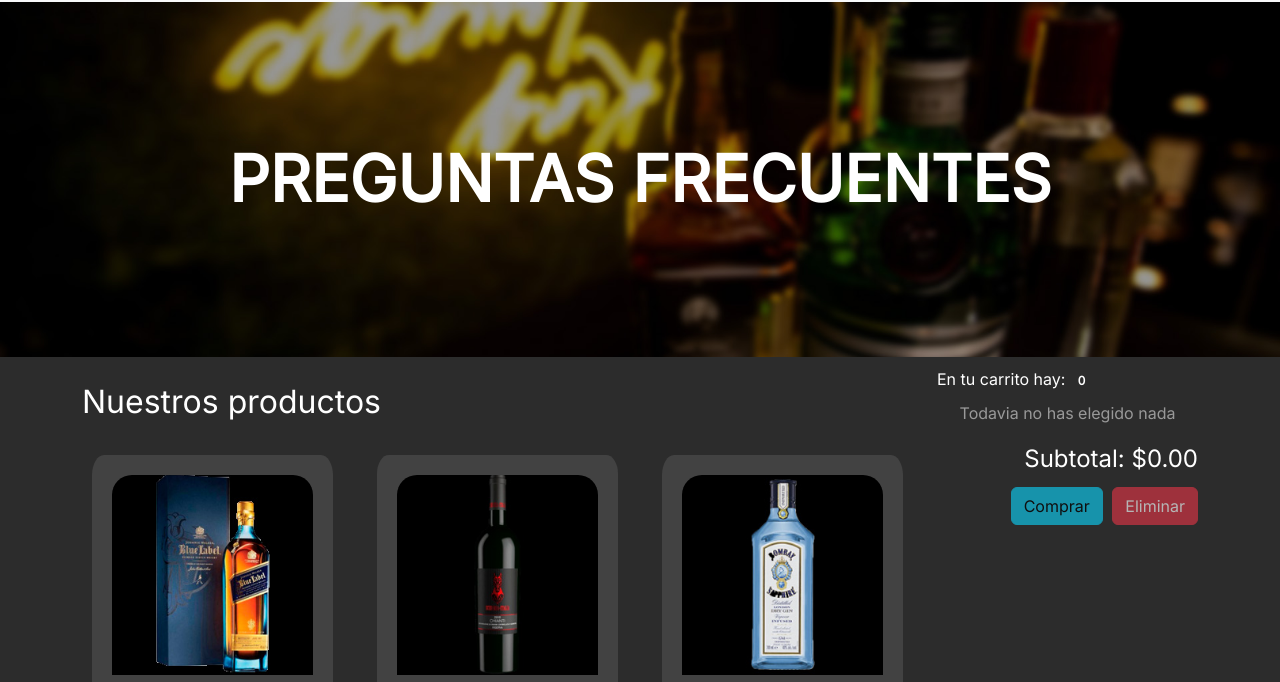
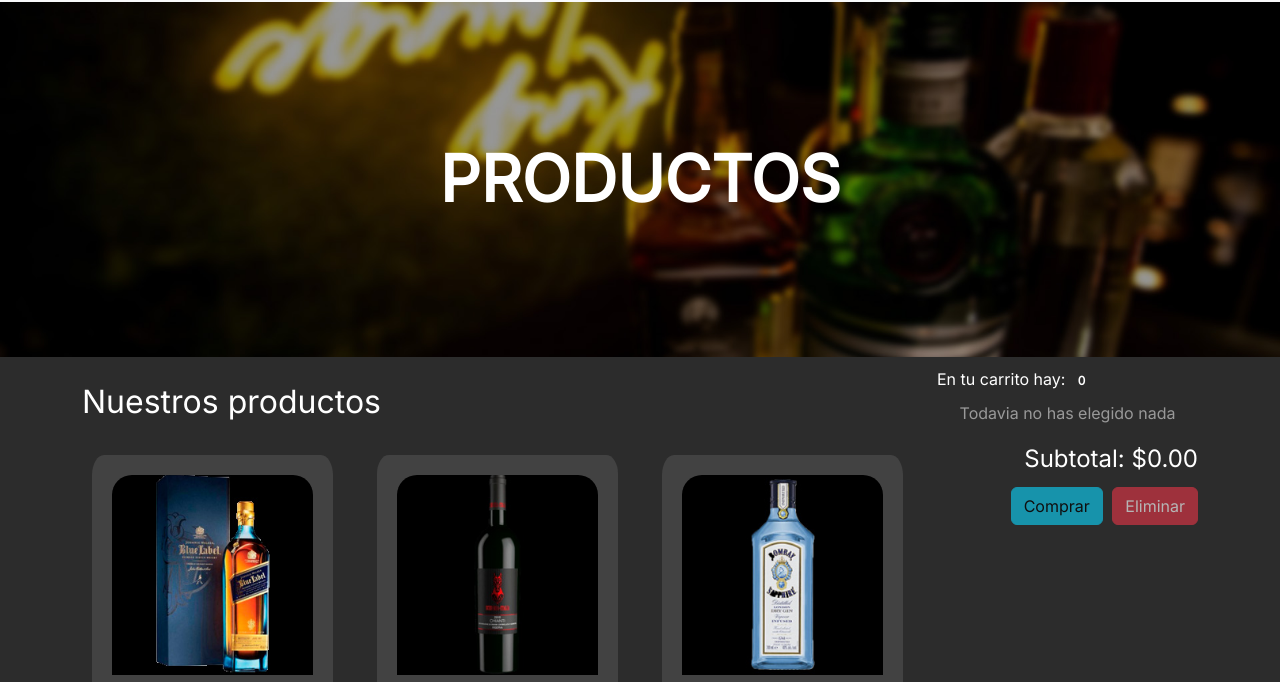
Before and after one commit to MeliJacob/MeliJacob.github.io, a plain HTML site: page productos.html in a window 1280 px wide. Shown: the part 74-756 px from the top of the page. Drawn offline with nearby package versions, Linux system fonts and the light colour scheme.

Commit message:
Update productos banner

```diff
--- a/productos.html
+++ b/productos.html
@@ -77,7 +77,7 @@
         <div class="container py-5">
           <div class="row py-5">
             <div class="text-center">
-              <h1 class="text-white"><strong>PREGUNTAS FRECUENTES</strong></h1>
+              <h1 class="text-white"><strong>PRODUCTOS</strong></h1>
             </div>
           </div>
         </div>
```
